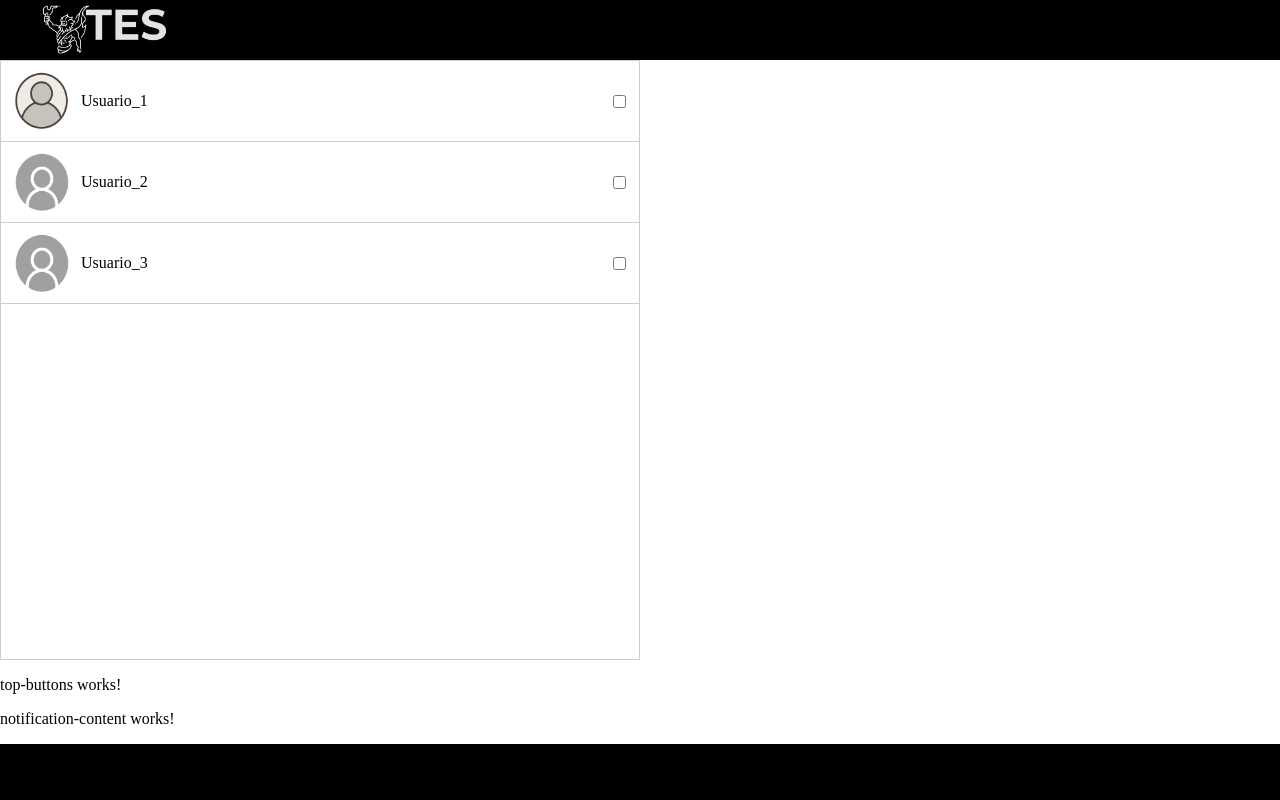
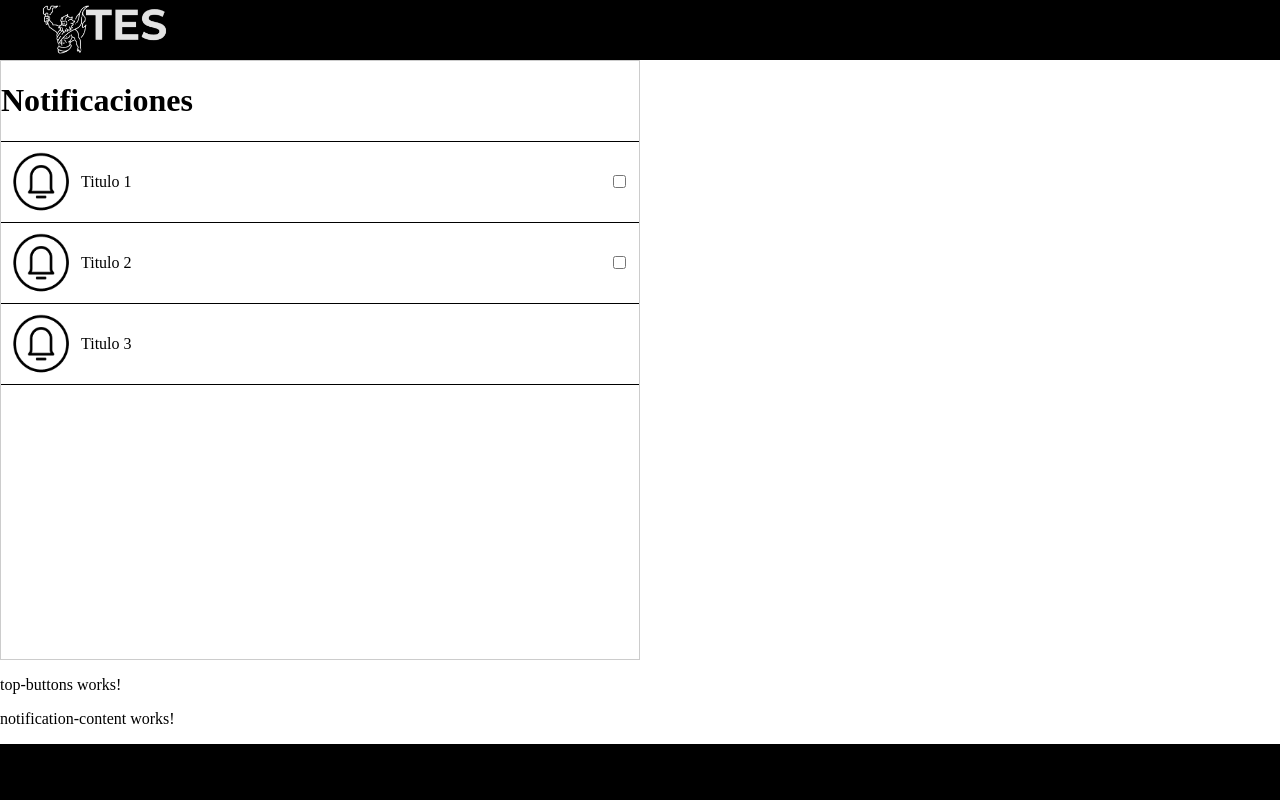
Before and after one commit to DanielGarQ/NotificationFrontEnd, an Angular app: page /inbox in a window 1280 px wide. Shown: the top 800 px of the page. Built offline with nearby package versions, Linux system fonts and the light colour scheme.

Commit message:
inbox
Cambios en la bandeja de entrada

```diff
--- a/src/app/feature/inbox/components/notifications-list/notifications-list.component.html
+++ b/src/app/feature/inbox/components/notifications-list/notifications-list.component.html
@@ -1,18 +1,18 @@
 <div class="notification-list-container">
-  <div class="user-item">
-    <img src="assets/remitente.png" alt="User Icon">
-    <span>Usuario_1</span>
+  <h1>Notificaciones</h1>
+  <div class="user-item-1">
+    <img src="assets/inbox notificacion.png" alt="User Icon">
+    <span>Titulo 1</span>
     <input type="checkbox">
   </div>
   <div class="user-item">
-    <img src="assets/destinatario.png" alt="User Icon">
-    <span>Usuario_2</span>
+    <img src="assets/inbox notificacion.png" alt="User Icon">
+    <span>Titulo 2</span>
     <input type="checkbox">
   </div>
   <div class="user-item">
-    <img src="assets/destinatario.png" alt="User Icon">
-    <span>Usuario_3</span>
-    <input type="checkbox">
+    <img src="assets/inbox notificacion.png" alt="User Icon">
+    <span>Titulo 3</span>
   </div>
   <!-- Agrega más usuarios aquí -->
 </div>
--- a/src/app/feature/inbox/components/notifications-list/notifications-list.component.scss
+++ b/src/app/feature/inbox/components/notifications-list/notifications-list.component.scss
@@ -6,11 +6,29 @@
   border: 1px solid #ccc;
 }
 
+.user-item-1{
+  display: flex;
+  align-items: center;
+  padding: 10px;
+  border-bottom: 1px solid black;
+  border-top: 1px solid black;
+}
+
+.user-item-1 img {
+  width: 60px;
+  height: 60px;
+  margin-right: 10px;
+}
+
+.user-item-1 span {
+  flex-grow: 1;
+}
+
 .user-item {
   display: flex;
   align-items: center;
   padding: 10px;
-  border-bottom: 1px solid #ccc;
+  border-bottom: 1px solid black;
 }
 
 .user-item img {
```
Also changed, not shown: src/assets/inbox notificacion.png (added).
